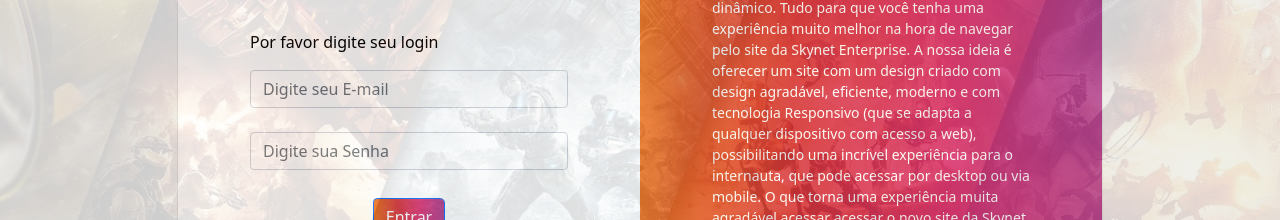
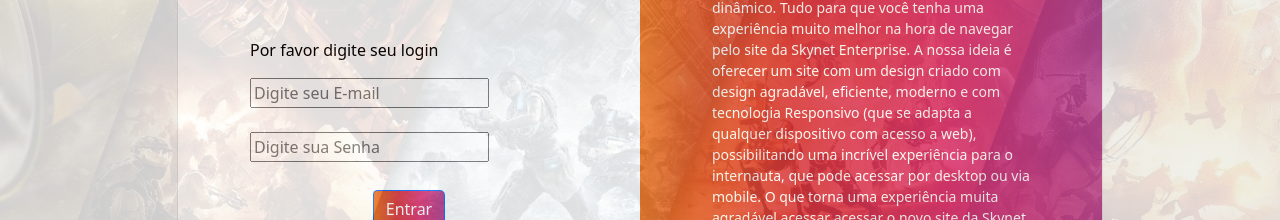
Before and after one commit to dudutavares1/SkyFlix, an Angular app in the folder skyflix/: page /login in a window 1280 px wide. Shown: the part 449-669 px from the top of the page. Built offline with nearby package versions, Linux system fonts and the light colour scheme.

Commit message:
login componentes

```diff
--- a/skyflix/src/app/componentes/programas/programas.component.scss
+++ b/skyflix/src/app/componentes/programas/programas.component.scss
@@ -91,6 +91,7 @@ body {
 
 .glow-on-hover {
   width: 160px;
+
   border: none;
   outline: none;
   color: #fff;
--- /dev/null
+++ b/skyflix/src/app/componentes/usuario/login/auth.service.ts
@@ -0,0 +1,10 @@
+import { Injectable } from '@angular/core';
+
+@Injectable({
+  providedIn: 'root'
+})
+export class AuthService {
+
+constructor() { }
+
+}
--- a/skyflix/src/app/componentes/usuario/login/login.component.html
+++ b/skyflix/src/app/componentes/usuario/login/login.component.html
@@ -17,19 +17,19 @@
                   <p>Por favor digite seu login</p>
 
                   <div class="form-outline mb-4">
-                    <input type="email" id="form2Example11" class="form-control" placeholder="Digite seu E-mail" />
+                    <input ngModel="usuario.login" type=" text" id="usuario" class="validate"
+                      placeholder="Digite seu E-mail" />
                   </div>
 
                   <div class="form-outline mb-4">
-                    <input type="password" id="form2Example22" class="form-control" placeholder="Digite sua Senha" />
+                    <input ngModel="usuario.senha" type="password" id="senha" class="validate"
+                      placeholder="Digite sua Senha"/>
                   </div>
 
                   <div class="text-center pt-1 mb-5 pb-1">
-                    <button class="btn btn-primary btn-block fa-lg gradient-custom-2 mb-3" type="button">Entrar</button>
+                    <button class="btn btn-primary btn-block fa-lg gradient-custom-2 mb-3" type="submit" name="action"
+                      (click)="fazerLogin">Entrar</button>
                   </div>
-
-
-
                 </form>
 
               </div>
--- a/skyflix/src/app/componentes/usuario/login/login.component.ts
+++ b/skyflix/src/app/componentes/usuario/login/login.component.ts
@@ -1,15 +1,20 @@
 import { Component, OnInit } from '@angular/core';
+import { Usuario } from 'src/app/objects/usuario';
+import { AuthService } from './auth.service';
 
 @Component({
   selector: 'app-login',
   templateUrl: './login.component.html',
-  styleUrls: ['./login.component.scss']
+  styleUrls: ['./login.component.scss'],
 })
 export class LoginComponent implements OnInit {
+  private usuario: Usuario = new Usuario();
 
-  constructor() { }
+  constructor(private authService: AuthService) {}
 
-  ngOnInit() {
+  ngOnInit() {}
+
+  fazerLogin() {
+    console.log(this.usuario);
   }
-
 }
--- /dev/null
+++ b/skyflix/src/app/objects/usuario.ts
@@ -0,0 +1,5 @@
+
+export class Usuario {
+  login!: string;
+  senha!: string;
+}
```
Also changed, not shown: skyflix/src/app/app.module.ts (+7 -1 lines), 1 other file (tests, documents, lock files or other folders).
